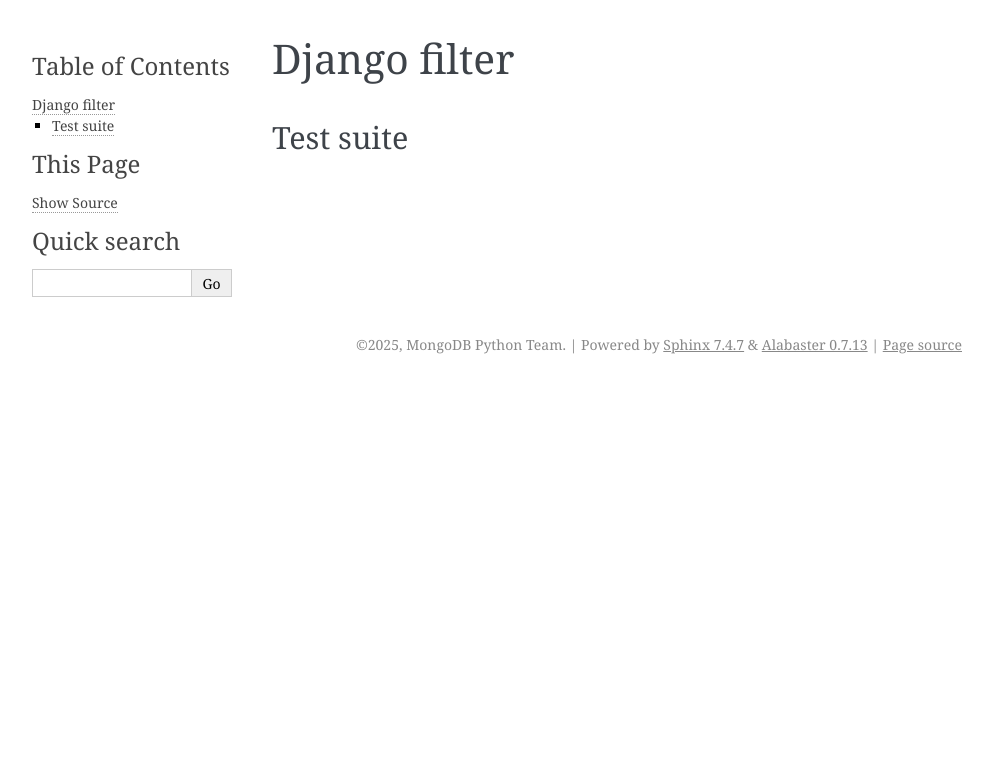
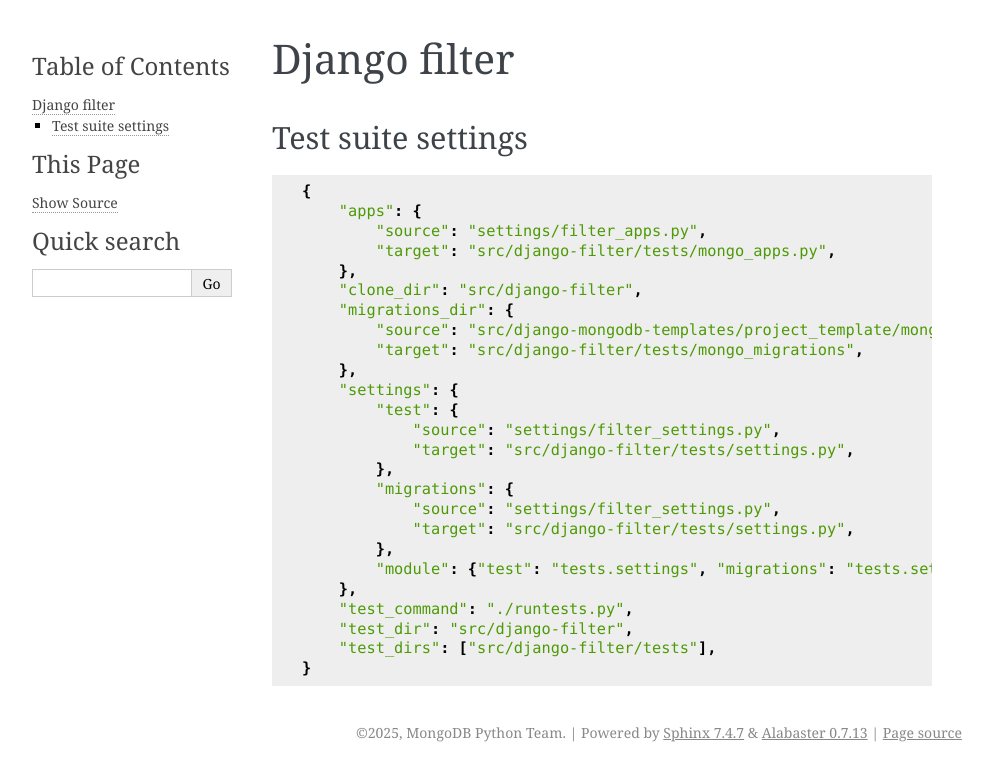
Before and after one commit to aclark4life/django-mongodb-cli, a Sphinx documentation site: the page built from docs/source/libraries/django-filter.rst, in a window 1280 px wide. Shown: the top 781 px of the page, without its empty margins (148-1141 px from the left). Built offline with Sphinx 7.4.7, drawn with Linux system fonts in a browser that asks for light colours; pages that are not in the unit, such as notebooks, are missing from menus.

Commit message:
Update docs

```diff
--- a/docs/source/libraries/django-filter.rst
+++ b/docs/source/libraries/django-filter.rst
@@ -1,5 +1,33 @@
 Django filter
 =============
 
-Test suite
-----------
+Test suite settings
+-------------------
+
+::
+
+    {
+        "apps": {
+            "source": "settings/filter_apps.py",
+            "target": "src/django-filter/tests/mongo_apps.py",
+        },
+        "clone_dir": "src/django-filter",
+        "migrations_dir": {
+            "source": "src/django-mongodb-templates/project_template/mongo_migrations",
+            "target": "src/django-filter/tests/mongo_migrations",
+        },
+        "settings": {
+            "test": {
+                "source": "settings/filter_settings.py",
+                "target": "src/django-filter/tests/settings.py",
+            },
+            "migrations": {
+                "source": "settings/filter_settings.py",
+                "target": "src/django-filter/tests/settings.py",
+            },
+            "module": {"test": "tests.settings", "migrations": "tests.settings"},
+        },
+        "test_command": "./runtests.py",
+        "test_dir": "src/django-filter",
+        "test_dirs": ["src/django-filter/tests"],
+    }
--- a/docs/source/libraries/index.rst
+++ b/docs/source/libraries/index.rst
@@ -2,4 +2,4 @@
 =========
 
 .. toctree::
-   django-allauth
+   django-filter
```
